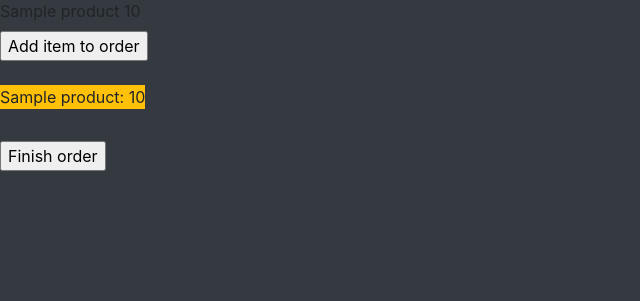
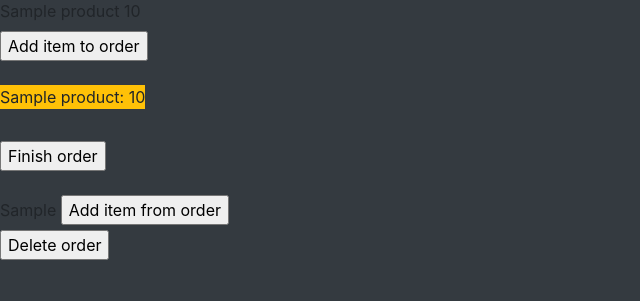
Before and after one commit to Tasari/Shop_ordering_system, a Django app: template ordersys/templates/ordersys/create_order.html in a window 1280 px wide. Shown: the part 57-358 px from the top of the page, without its empty margins (0-640 px from the left). Run offline with Django 3.2, Linux system fonts and the light colour scheme; the template is opened without the code that fills it: most values are stand-ins (such as "Sample title", 1, 10 or a date in 2020); some libraries are stand-ins or nearby versions.

Commit message:
Incomplete item deletion

```diff
--- a/ordersys/models.py
+++ b/ordersys/models.py
@@ -51,6 +51,7 @@ class TempOrder(models.Model):
 class ProductAmountForm(forms.ModelForm):
     product = forms.ModelChoiceField(queryset=Product.objects.all(), empty_label='None', required=False)
     amount = forms.IntegerField(required=False)
+    to_delete = forms.ModelChoiceField(queryset=TempOrder.objects.all(), empty_label='None', required=False)
     class Meta:
-        model = TempOrder
+        model = ProductAmount
         fields = ('product', 'amount')
--- a/ordersys/templates/ordersys/create_order.html
+++ b/ordersys/templates/ordersys/create_order.html
@@ -2,16 +2,27 @@
 {% block content %}
 <form action="." method="POST">
     {% csrf_token %}
-        <label for="data">{{item_amount.product}} {{item_amount.amount}}</label>
+        <label for="data">
+            {{item_amount.product}} {{item_amount.amount}}
+        </label>
         <br>
     <input type="submit" name="Add" value="Add item to order">
     <br>
     <br>
     {% for item in temp_ord %}
-        <label class="bg-warning">{{item.product}}: {{item.amount_of_product}}</label>
+        <label class="bg-warning">{{item.product}}: {{item.amount_of_product}}
+        </label>
         <br>
     {% endfor %}
     <br>
     <input type="submit" name="Finish" value="Finish order">
+    <br>
+    <br>
+        <label>
+            {{item_amount.to_delete}}
+        </label>
+        <input type="submit" name="Delete Item" value="Add item from order">
+    <br>
+    <input type="submit" name="Delete" value="Delete order">
 </form>
 {% endblock %}
```
Also changed, not shown: ordersys/views.py (+6 -1 lines), db.sqlite3.
